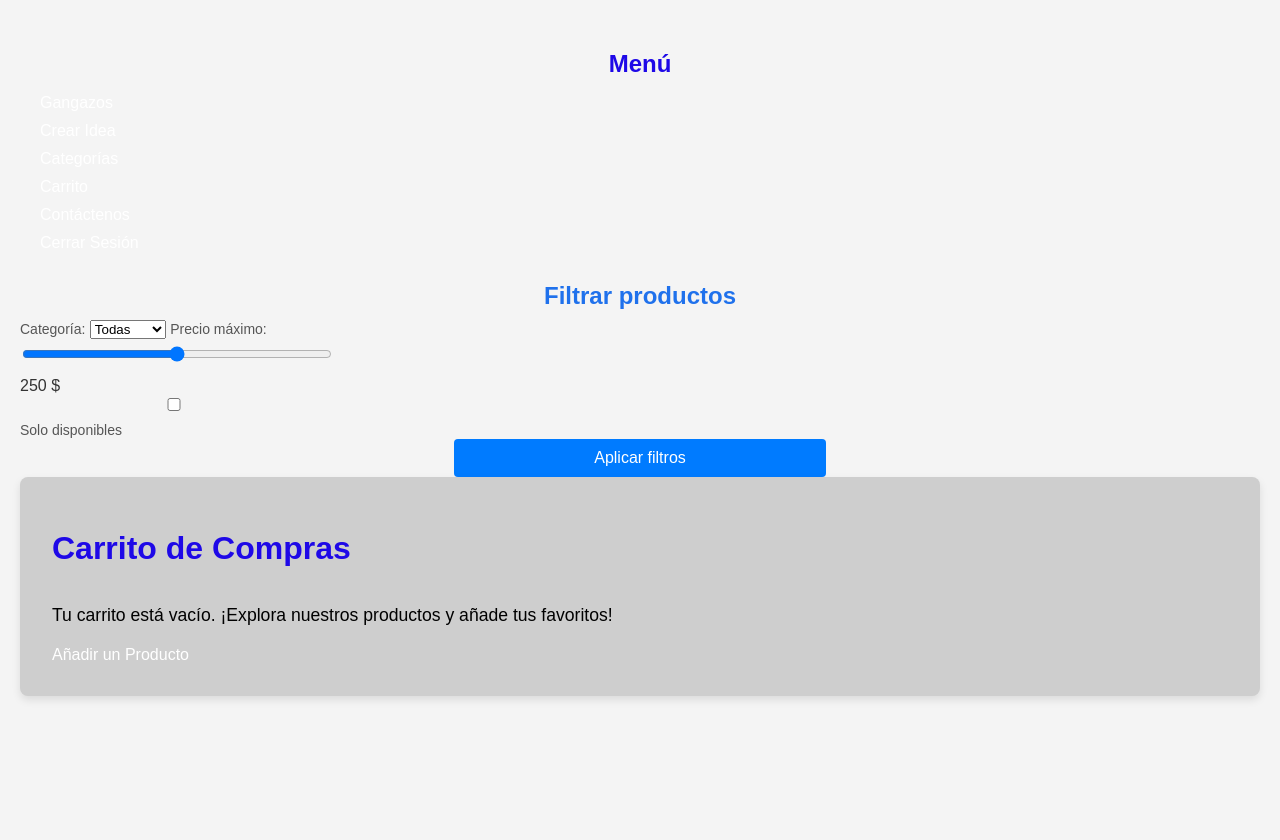
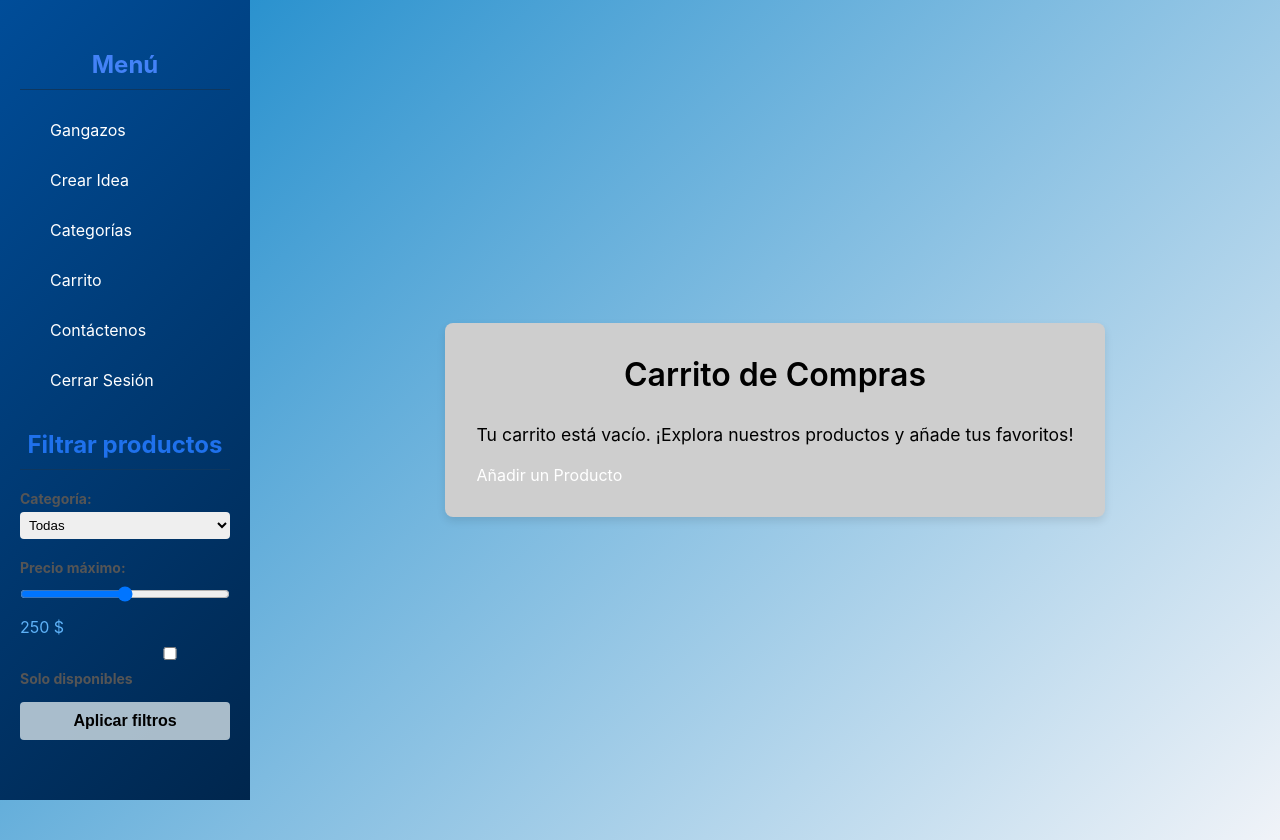
Before and after one commit to Mauro018/T.I.H.R-final, a Django app: page /carrito in a window 1280 px wide. Run offline with Django 5.2, Linux system fonts and the light colour scheme.

Commit message:
Actualizacion css

```diff
--- a/core/static/core/css/styles.css
+++ b/core/static/core/css/styles.css
@@ -449,7 +449,7 @@ body {
 /* Header p conflicts, using .subtitulo for header specific paragraph */
 header p {
     text-align: center;
-    color: #ffffff;
+    color: #4f5ee4;
     margin-bottom: 20px;
 }
 
@@ -467,3 +467,252 @@ input, textarea {
     padding: 5px;
     width: 300px;
 }
+
+.sidebar {
+    position: fixed;
+    top: 0;
+    left: 0;
+    width: 250px;
+    height: 100vh;
+    background: linear-gradient(135deg, #004d99, #00264d);
+    color: rgb(93, 177, 247);
+    padding: 20px;
+    overflow-y: auto;
+    z-index: 1000;
+}
+
+.sidebar h2,.sidebar h3 {
+    text-align: center;
+    margin-bottom: 20px;
+    border-bottom: 1px solid #0e375f;
+    padding-bottom: 10px;
+}
+
+.sidebar ul {
+    list-style: none;
+    padding: 0;
+    margin-bottom: 30px;
+}
+
+.sidebar ul li {
+    margin: 10px 0;
+}
+
+.sidebar ul li a {
+    color: #ffffff;
+    text-decoration: none;
+    display: block;
+    padding: 10px;
+    border-radius: 4px;
+    transition: background 0.3s ease;
+}
+
+.sidebar ul li a:hover {
+    background-color: #149abf  ;
+}
+
+.filtros label {
+    display: block;
+    margin-top: 10px;
+    font-weight: bold;
+}
+
+.filtros input[type="range"],
+.filtros select {
+    width: 100%;
+    margin-top: 5px;
+    padding: 5px;
+    border-radius: 4px;
+    border: none;
+    margin-bottom: 10px;
+}
+
+.filtros input[type="checkbox"] {
+    margin-right: 5px;
+}
+
+.filtros button {
+    width: 100%;
+    padding: 10px;
+    background-color:  #cedce4d2;
+    border: none;
+    border-radius: 4px;
+    color: #000;
+    font-weight: bold;
+    cursor: pointer;
+    margin-top: 15px;
+    transition: background 0.3s ease;
+}
+
+.h2-side {
+    color: rgb(67, 130, 247);
+}
+
+.filtros button:hover {
+    background-color: #79fff8;
+}
+
+.main-content-wrapper {
+    margin-left: 270px;
+    padding: 20px;
+}
+
+@media (max-width: 768px) {
+    .sidebar {
+        display: none;
+    }
+
+    .main-content-wrapper {
+        margin-left: 0;
+    }
+}
+* {
+    margin: 0;
+    padding: 0;
+    box-sizing: border-box;
+}
+
+body {
+    font-family: -apple-system, BlinkMacSystemFont, 'Segoe UI', Roboto, sans-serif;
+    background: linear-gradient(135deg, #1085c9 0%, #f0f3f8 100%);
+    min-height: 100vh;
+    display: flex;
+    flex-direction: column;
+    justify-content: center;
+    align-items: center;
+    padding: 20px;
+}
+
+.login-container {
+    background: white; /* Fondo blanco */
+    color: black; /* Texto negro */
+    border-radius: 20px;
+    padding: 40px;
+    width: 100%;
+    max-width: 400px;
+    border: 1px solid rgba(0, 0, 0, 0.1);
+    box-shadow: 0 15px 35px rgba(0, 0, 0, 0.1);
+    margin-bottom: 20px;
+}
+
+h1 {
+    color: black; /* Negro para el título */
+    text-align: center;
+    margin-bottom: 30px;
+    font-size: 2rem;
+    font-weight: 600;
+}
+
+.input-group {
+    margin-bottom: 20px;
+}
+
+.input-group input {
+    width: 100%;
+    padding: 15px 20px;
+    border: 1px solid #ccc;
+    border-radius: 12px;
+    background: #f9f9f9;
+    color: black;
+    font-size: 16px;
+    outline: none;
+    transition: all 0.3s ease;
+}
+
+.input-group input::placeholder {
+    color: #666;
+}
+
+.input-group input:focus {
+    background: white;
+    border-color: #19a0ee;
+    transform: translateY(-2px);
+    box-shadow: 0 5px 15px rgba(0, 0, 0, 0.2);
+}
+
+.btn {
+    width: 100%;
+    padding: 15px;
+    background: #19a0ee;
+    color: white;
+    border: none;
+    border-radius: 12px;
+    font-size: 16px;
+    font-weight: 600;
+    cursor: pointer;
+    transition: all 0.3s ease;
+    margin-top: 20px;
+}
+
+.btn:hover {
+    background: #0e7ec4;
+    transform: translateY(-2px);
+    box-shadow: 0 5px 15px rgba(0, 0, 0, 0.2);
+}
+
+.register-link {
+    text-align: center;
+    margin-top: 20px;
+    color: black;
+    font-size: 14px;
+}
+
+.register-link a {
+    color: #19a0ee;
+    text-decoration: none;
+    font-weight: 600;
+}
+
+.register-link a:hover {
+    text-decoration: underline;
+}
+
+.messages {
+    margin-bottom: 20px;
+}
+
+.message {
+    padding: 10px 15px;
+    border-radius: 8px;
+    margin-bottom: 10px;
+    font-size: 14px;
+}
+
+.message.error {
+    background: rgba(220, 53, 69, 0.1);
+    border: 1px solid rgba(220, 53, 69, 0.3);
+    color: #dc3545;
+}
+
+.message.success {
+    background: rgba(40, 167, 69, 0.1);
+    border: 1px solid rgba(40, 167, 69, 0.3);
+    color: #28a745;
+}
+
+.back-link-container {
+    width: 100%;
+    max-width: 400px;
+    text-align: center;
+    margin-top: 20px;
+}
+
+.btn-back-to-home {
+    display: inline-block;
+    padding: 12px 25px;
+    background: white;
+    color: black;
+    border: 1px solid #ccc;
+    border-radius: 12px;
+    text-decoration: none;
+    font-size: 16px;
+    font-weight: 600;
+    transition: all 0.3s ease;
+    box-shadow: 0 4px 10px rgba(0, 0, 0, 0.1);
+}
+
+.btn-back-to-home:hover {
+    background: #f2f2f2;
+    transform: translateY(-2px);
+    box-shadow: 0 6px 15px rgba(0, 0, 0, 0.2);
+}
```
Also changed, not shown: core/static/core/css/EstilosCarrito.css (+8 -4 lines).
